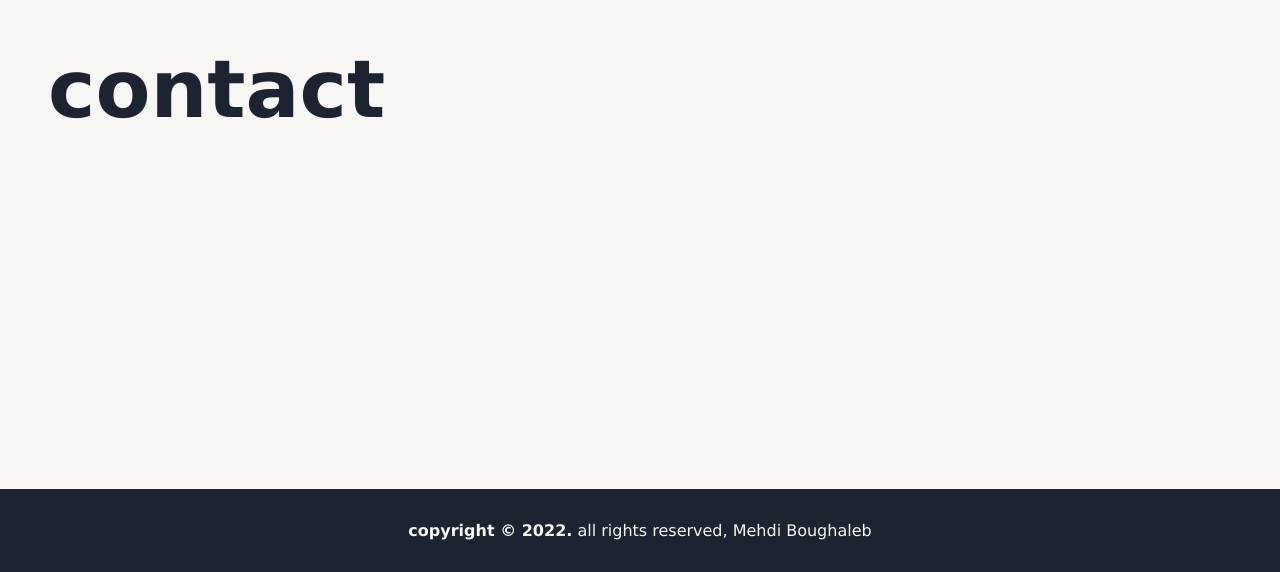
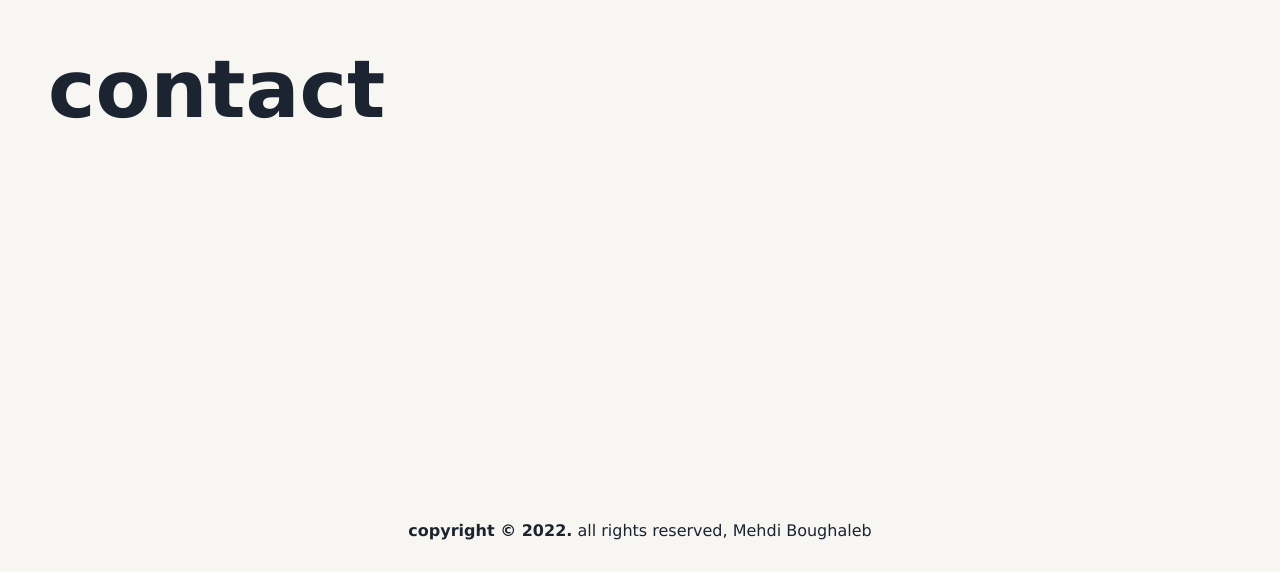
Before and after one commit to bghmehdi/portfolio, a plain HTML site: page index.html in a window 1280 px wide. Shown: the part 2810-3382 px from the top of the page. Drawn offline with nearby package versions, Linux system fonts and the light colour scheme.

Commit message:
modified footer

```diff
--- a/styles.css
+++ b/styles.css
@@ -220,8 +220,8 @@ i {
 }
 
 footer {
-    background-color: var(--secondary-color);
-    color: var(--primary-color);
+    background-color: var(--primary-color);
+    color: var(--secondary-color);
     padding: 2em 3em;
     display: flex;
     justify-content: center;
```
